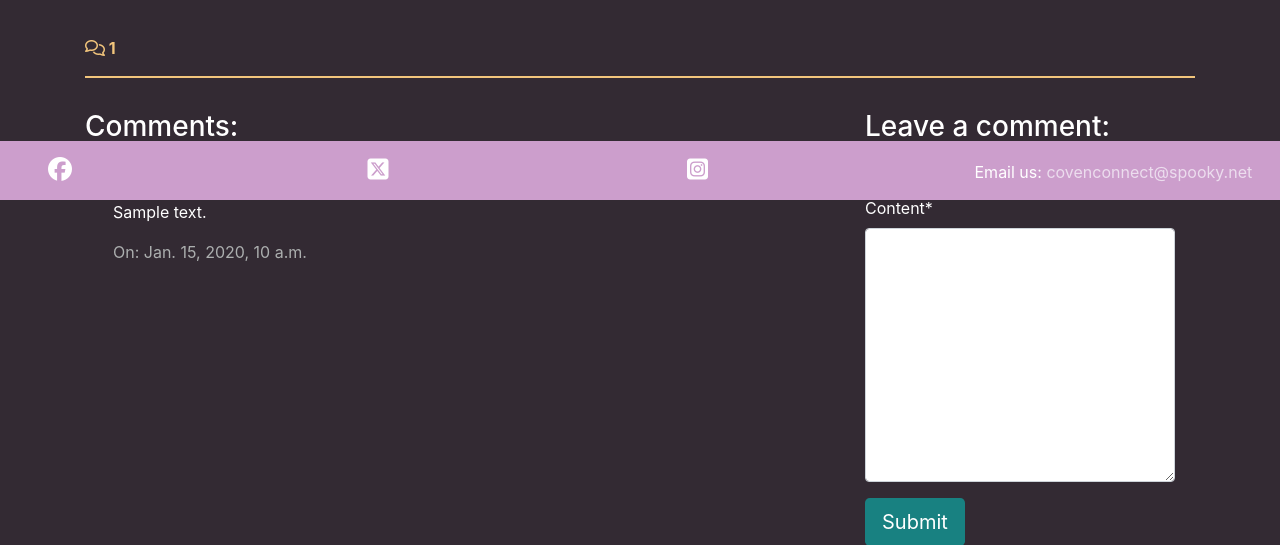
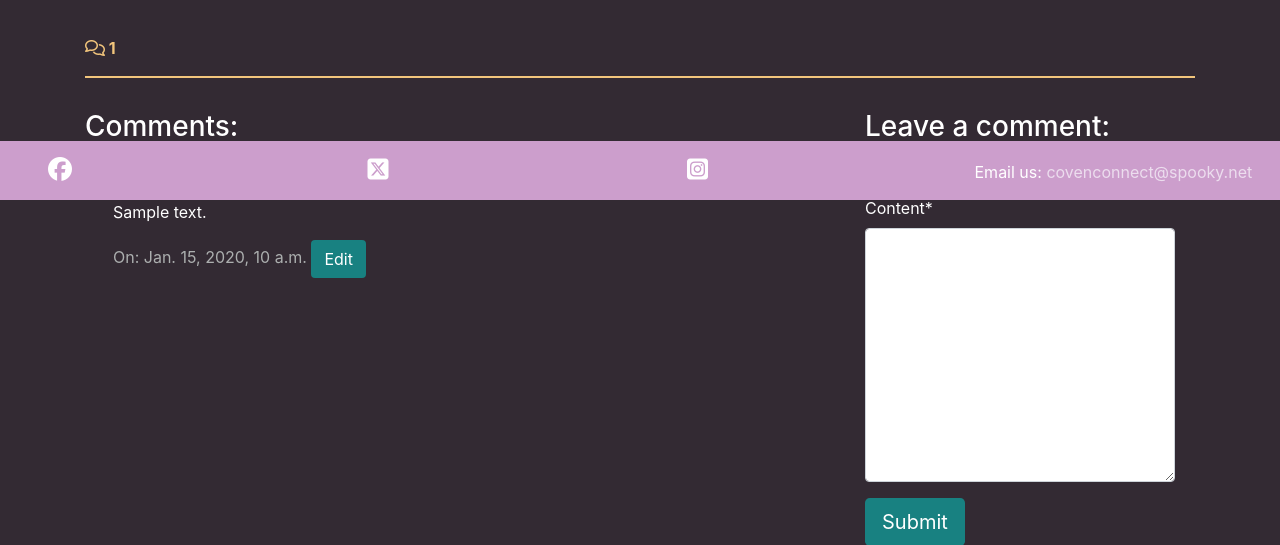
Before and after one commit to eva-may-JS/Individual-Full-Stack-Project, a Django app: a page that uses events/templates/events/event_detail.html in a window 1280 px wide. Shown: the part 600-1145 px from the top of the page. Run offline with Django 4.2, Linux system fonts and the light colour scheme; a user stored in the database is signed in; tables that the repository leaves empty hold one stand-in row (values such as "Sample post"); some libraries are stand-ins or nearby versions; some web fonts are replaced.

Commit message:
Add button for users to edit their comments

```diff
--- a/events/templates/events/event_detail.html
+++ b/events/templates/events/event_detail.html
@@ -73,6 +73,9 @@
                         This comment is awaiting approval
                     </p>
                     {% endif %}
+                    {% if user.is_authenticated and comment.author == user %}
+                    <button class="btn btn-edit" comment_id="{{ comment.id }}">Edit</button>
+                    {% endif %}
                 </div>
                 <!-- Our for loop ends here -->
                 {% endfor %}
```
